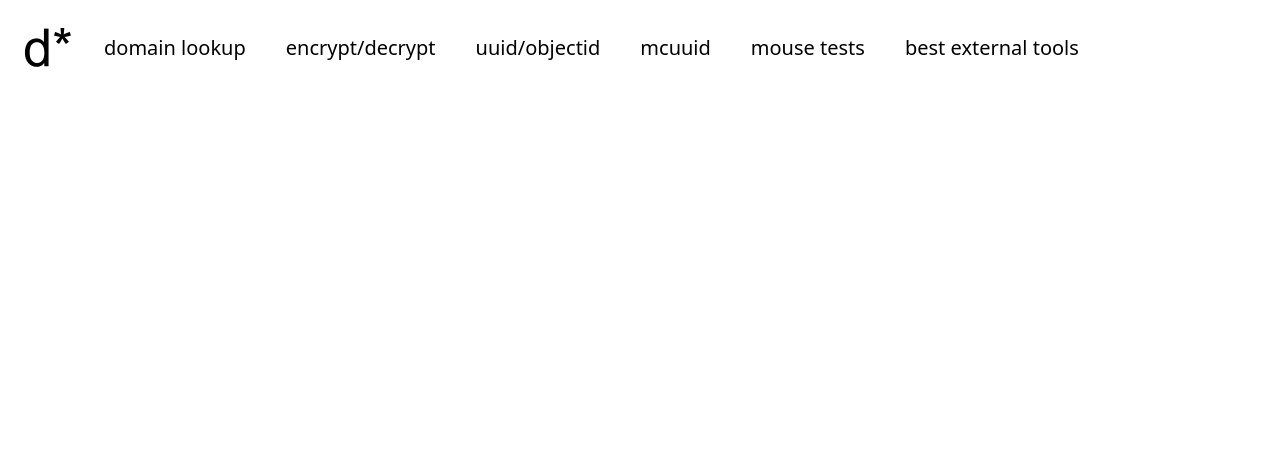
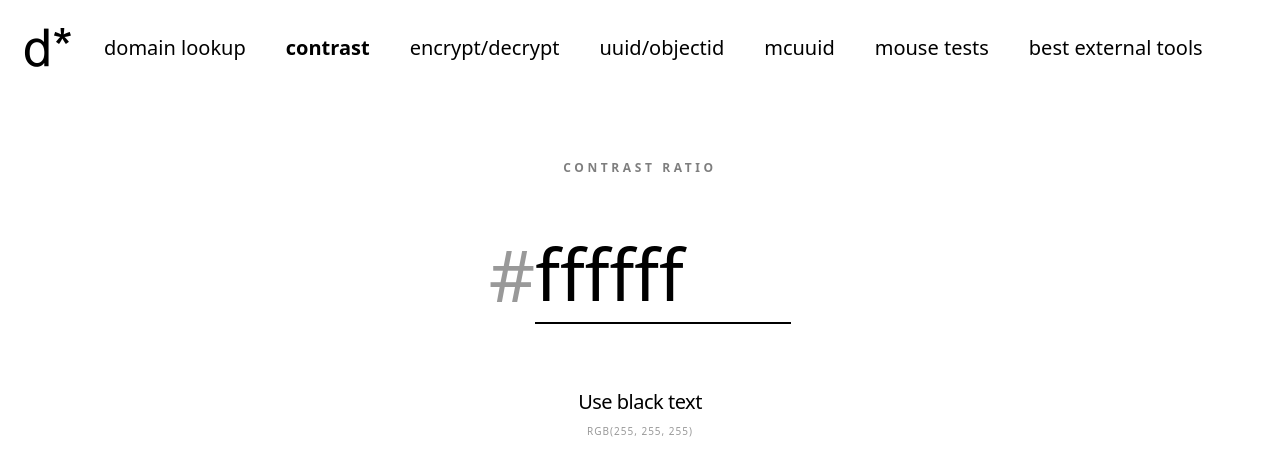
Before and after one commit to qaptivator/domain-stuff, a Nuxt app: page /contrast in a window 1280 px wide. Shown: the top 476 px of the page. Built offline with nearby package versions, Linux system fonts and the light colour scheme.

Commit message:
added a new contrast page and improved links in the layout to just use a vfor

```diff
--- a/layouts/default.vue
+++ b/layouts/default.vue
@@ -1,6 +1,6 @@
 <template>
-	<div>
-		<div class="flex items-center p-4 text-xl mb-10">
+	<div class="flex flex-col min-h-screen">
+		<header class="flex bg-white text-black items-center p-4 text-xl mb-10">
 			<img
 				src="~/assets/dstar.png"
 				class="w-16 h-16 cursor-pointer mr-2"
@@ -8,35 +8,14 @@
 			/>
 			<div class="flex overflow-x-auto space-x-10 whitespace-nowrap p-4">
 				<NuxtLink
-					class="no-underline hover:underline"
-					to="/lookup"
-					>domain lookup</NuxtLink
+					v-for="link in navLinks"
+					:key="link.to"
+					:to="link.to"
+					class="no-underline hover:underline cursor-pointer"
+					active-class="font-semibold"
 				>
-				<NuxtLink
-					class="no-underline hover:underline cursor-pointer"
-					to="/encrypt"
-					>encrypt/decrypt</NuxtLink
-				>
-				<NuxtLink
-					class="no-underline hover:underline cursor-pointer"
-					to="/uuid"
-					>uuid/objectid</NuxtLink
-				>
-				<NuxtLink
-					class="no-underline hover:underline cursor-pointer"
-					to="/mcuuid"
-					>mcuuid</NuxtLink
-				>
-				<NuxtLink
-					class="no-underline hover:underline cursor-pointer"
-					to="/mouse"
-					>mouse tests</NuxtLink
-				>
-				<NuxtLink
-					class="no-underline hover:underline cursor-pointer"
-					to="/external-tools"
-					>best external tools</NuxtLink
-				>
+					{{ link.label }}
+				</NuxtLink>
 				<!--<NuxtLink
 				class="no-underline hover:underline cursor-pointer"
 				to="/ytdl"
@@ -57,13 +36,28 @@
 					>text info</NuxtLink
 				>-->
 			</div>
-		</div>
+		</header>
+		<main class="flex-grow flex flex-col">
 			<slot />
+		</main>
 	</div>
 </template>
 <script lang="ts">
 export default {
 	name: 'Default',
+	data() {
+		return {
+			navLinks: [
+				{ label: 'domain lookup', to: '/lookup' },
+				{ label: 'contrast', to: '/contrast' },
+				{ label: 'encrypt/decrypt', to: '/encrypt' },
+				{ label: 'uuid/objectid', to: '/uuid' },
+				{ label: 'mcuuid', to: '/mcuuid' },
+				{ label: 'mouse tests', to: '/mouse' },
+				{ label: 'best external tools', to: '/external-tools' },
+			],
+		}
+	},
 	methods: {
 		routerPush(to: any) {
 			this.$router.push(to)
@@ -71,4 +65,12 @@ export default {
 	},
 }
 </script>
-<style lang="css"></style>
+<style lang="css">
+.scrollbar-hide::-webkit-scrollbar {
+	display: none;
+}
+.scrollbar-hide {
+	-ms-overflow-style: none;
+	scrollbar-width: none;
+}
+</style>
--- /dev/null
+++ b/pages/contrast.vue
@@ -0,0 +1,138 @@
+<template>
+	<div
+		class="flex flex-col bg-transparent items-center justify-center transition-colors duration-300 ease-in-out font-sans p-6"
+		:style="themeStyles"
+		@click="handleGlobalClick"
+	>
+		<div
+			class="fixed top-0 left-0 -z-10 w-screen h-screen transition-colors duration-300 ease-in-out"
+			:style="themeStyles"
+		/>
+		<div class="text-center w-full max-w-sm">
+			<header class="mb-12">
+				<h1 class="text-xs uppercase tracking-[0.3em] opacity-50 font-bold">
+					Contrast Ratio
+				</h1>
+			</header>
+
+			<main class="relative flex items-center justify-center">
+				<span class="text-5xl md:text-7xl font-light opacity-40">#</span>
+				<input
+					ref="hexInput"
+					v-model="hex"
+					type="text"
+					maxlength="6"
+					class="bg-transparent text-5xl md:text-7xl font-light w-44 md:w-64 outline-none border-b-2 border-transparent focus:border-current transition-all lowercase"
+					spellcheck="false"
+					placeholder="ffffff"
+				/>
+			</main>
+
+			<footer class="mt-16">
+				<p class="text-xl font-medium tracking-tight">
+					{{ isDark ? 'Use white text' : 'Use black text' }}
+				</p>
+				<div
+					class="mt-2 text-[10px] uppercase tracking-widest opacity-40"
+					v-if="rgb"
+				>
+					RGB({{ rgb.r }}, {{ rgb.g }}, {{ rgb.b }})
+				</div>
+			</footer>
+		</div>
+	</div>
+</template>
+<script setup>
+// Reactive state for the hex code
+const hex = ref('ffffff')
+
+// Derived state for the RGB values
+const rgb = computed(() => {
+	let h = hex.value.replace('#', '')
+	if (h.length === 3) {
+		h = h
+			.split('')
+			.map((char) => char + char)
+			.join('')
+	}
+	if (h.length !== 6) return null
+
+	/*const r = parseInt(h.substring(0, 2), 16)
+	const g = parseInt(h.substring(2, 2), 16)
+	const b = parseInt(h.substring(4, 2), 16)*/
+	const r = parseInt(h.substring(0, 2), 16)
+	const g = parseInt(h.substring(2, 4), 16)
+	const b = parseInt(h.substring(4, 6), 16)
+
+	if (isNaN(r) || isNaN(g) || isNaN(b)) return null
+
+	return { r, g, b, hex: h }
+})
+
+// Calculate if the background is "dark" using the YIQ formula
+const isDark = computed(() => {
+	if (!rgb.value) return false
+	const { r, g, b } = rgb.value
+	// YIQ equation: perceived brightness
+	const yiq = (r * 299 + g * 587 + b * 114) / 1000
+	return yiq < 128
+})
+
+// Dynamic styles based on the contrast logic
+const themeStyles = computed(() => {
+	const bgColor = rgb.value ? `#${rgb.value.hex}` : '#ffffff'
+	const textColor = isDark.value ? '#ffffff' : '#000000'
+
+	return {
+		backgroundColor: bgColor,
+		color: textColor,
+	}
+})
+const backgroundColor = computed(() => themeStyles.value.backgroundColor)
+const textColor = computed(() => themeStyles.value.color)
+
+useHead({
+	htmlAttrs: {
+		style: computed(
+			() =>
+				`background-color: ${backgroundColor.value}; color: ${textColor.value}; transition: all 0.3s ease;`
+		),
+	},
+})
+
+// Focus the input automatically on mount
+const hexInput = ref(null)
+onMounted(() => {
+	if (hexInput.value) hexInput.value.focus()
+})
+
+const handleGlobalClick = () => {
+	//if (hexInput.value) hexInput.value.focus()
+}
+</script>
+<style>
+body {
+	margin: 0;
+	padding: 0;
+	overflow: hidden;
+	/*background-color: v-bind(backgroundColor);
+	color: v-bind(textColor);*/
+}
+
+/*a {
+	background-color: v-bind(backgroundColor);
+	color: v-bind(textColor);
+}*/
+
+/*html,
+body,
+#__nuxt {
+	height: 100%;
+	color: inherit;
+}*/
+
+input::placeholder {
+	color: currentColor;
+	opacity: 0.2;
+}
+</style>
```
Lines whose indentation alone changed are shown as unchanged.
